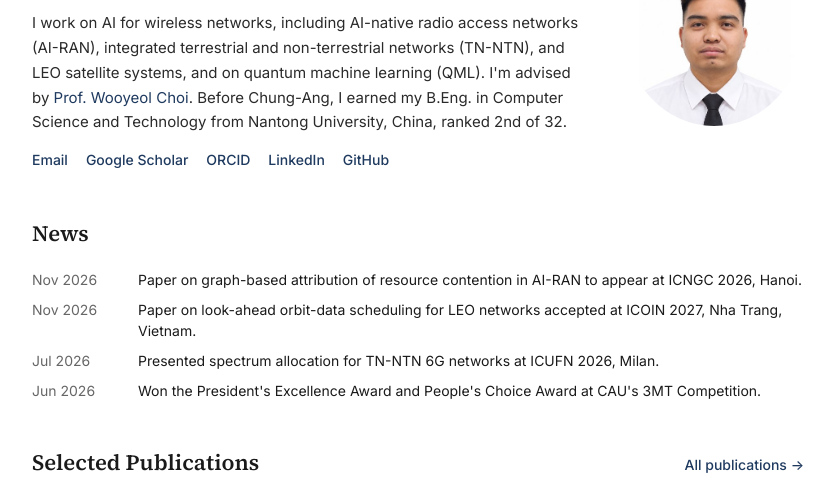
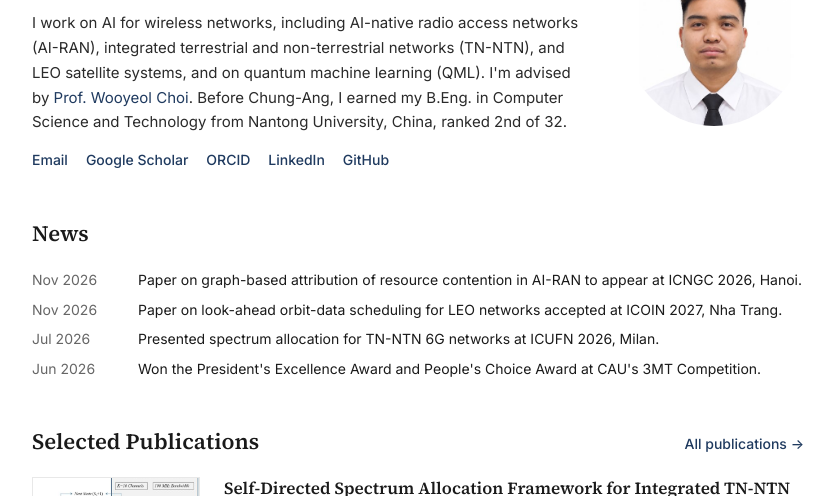
Before and after one commit to VaskarChakma/vaskarchakma.github.io, a plain HTML site: page index.html in a window 1280 px wide. Shown: the part 242-738 px from the top of the page, without its empty margins (222-1057 px from the left). Drawn offline with Linux system fonts and the light colour scheme.

Commit message:
Shorten ICOIN 2027 news location

```diff
--- a/index.html
+++ b/index.html
@@ -51,7 +51,7 @@
     <h2 id="news">News</h2>
     <div class="dated">
       <span class="when">Nov 2026</span><span>Paper on graph-based attribution of resource contention in AI-RAN to appear at ICNGC 2026, Hanoi.</span>
-      <span class="when">Nov 2026</span><span>Paper on look-ahead orbit-data scheduling for LEO networks accepted at ICOIN 2027, Nha Trang, Vietnam.</span>
+      <span class="when">Nov 2026</span><span>Paper on look-ahead orbit-data scheduling for LEO networks accepted at ICOIN 2027, Nha Trang.</span>
       <span class="when">Jul 2026</span><span>Presented spectrum allocation for TN-NTN 6G networks at ICUFN 2026, Milan.</span>
       <span class="when">Jun 2026</span><span>Won the President's Excellence Award and People's Choice Award at CAU's 3MT Competition.</span>
     </div>
```
